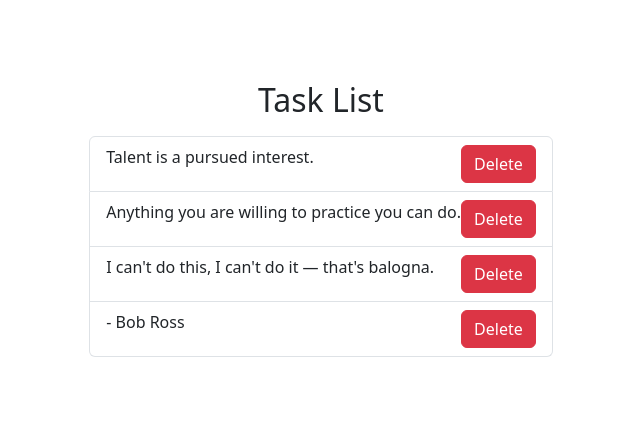
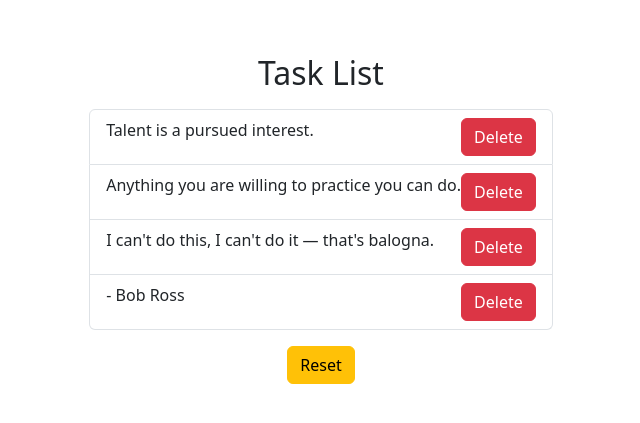
Before and after one commit to Pantaleon-Arkady/React-FrontEnd, a React (Vite) app: page /task-app in a window 1280 px wide. Shown: the part 181-604 px from the top of the page, without its empty margins (319-959 px from the left). Built offline with nearby package versions, Linux system fonts and the light colour scheme.

Commit message:
reset task back to default data

```diff
--- a/src/TaskApp.jsx
+++ b/src/TaskApp.jsx
@@ -23,7 +23,10 @@ function TaskApp() {
         setTasks(newTasks);
     };
 
-
+    const resetTasks = () => {
+        setTasks(defaultTasks);
+        localStorage.removeItem("tasks");
+    };
 
     return (
         <div>
@@ -32,6 +35,7 @@ function TaskApp() {
                 tasks={tasks}
                 onDelete={handleDeleteTask}
             />
+            <button onClick={resetTasks} className="btn btn-warning mt-3">Reset</button>
         </div>
     )
 }
```
